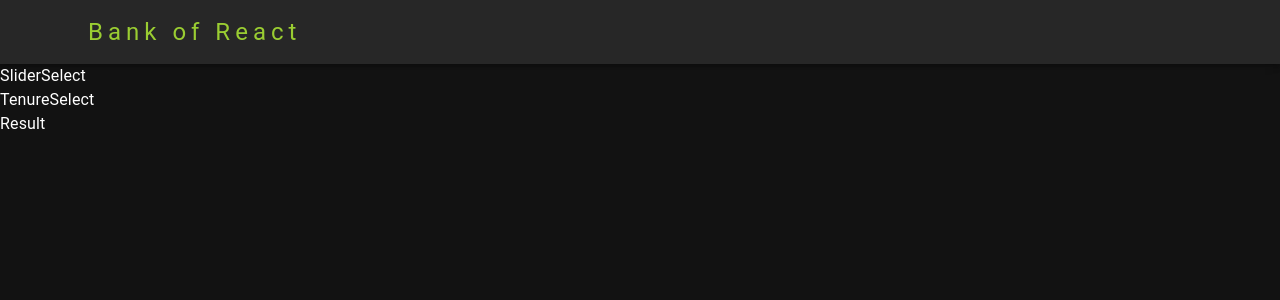
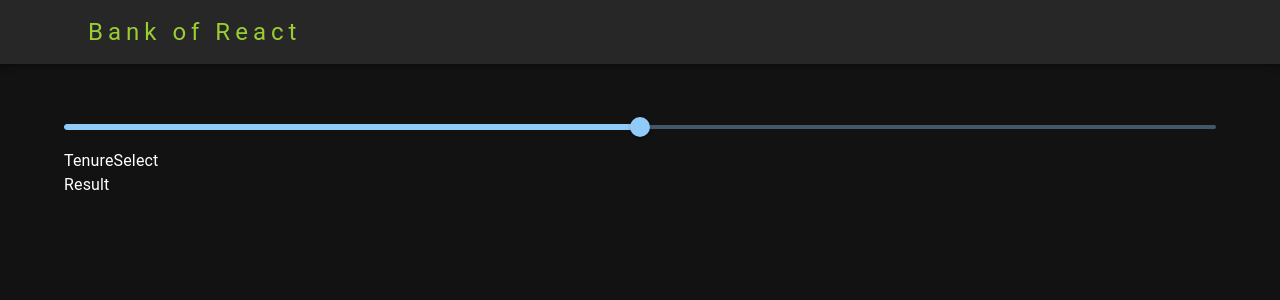
Before and after one commit to SoundaryaKoutharapu/mortgage-calci, a React (Create React App) app: page / in a window 1280 px wide. Shown: the top 300 px of the page. Built offline with nearby package versions, Linux system fonts and the light colour scheme.

Commit message:
adding slider component

```diff
--- a/src/App.js
+++ b/src/App.js
@@ -2,15 +2,17 @@
 import Result from './components/Result';
 import SliderSelect from './components/SliderSelect';
 import TenureSelect from './components/TenureSelect';
-
+import { Container } from '@mui/material';
 
 function App() {
   return (
     <div className="App">
      <Navbar/>
+     <Container maxwidth='xl' sx={{mt: 6}}>
      <SliderSelect/>
      <TenureSelect/>
      <Result/>
+     </Container>
     </div>
   );
 }
--- a/src/components/SliderSelect.js
+++ b/src/components/SliderSelect.js
@@ -1,6 +1,8 @@
+import SliderComponent from "./common/SliderComponent"
+
 const SliderSelect = () => {
   return (
-    <div>SliderSelect</div>
+    <SliderComponent/>
   )
 }
 export default SliderSelect
--- a/src/components/common/SliderComponent.js
+++ b/src/components/common/SliderComponent.js
@@ -1,6 +1,8 @@
+import Slider from '@mui/material/Slider';
+
 const SliderComponent = () => {
   return (
-    <div>SliderComponent</div>
+    <Slider defaultValue={50} aria-label="Default" valueLabelDisplay="auto" />
   )
 }
 export default SliderComponent
```
